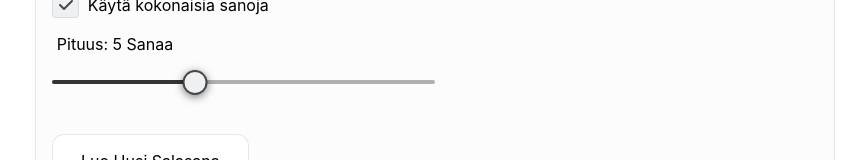
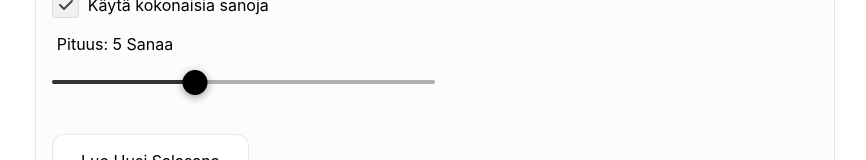
Before and after one commit to ogdakke/salasanakone, a React (Vite) app: page / in a window 1280 px wide. Shown: the part 176-336 px from the top of the page, without its empty margins (205-1071 px from the left). Built offline with nearby package versions, Linux system fonts and the light colour scheme.

Commit message:
korjattu thumb jutut

```diff
--- a/src/styles/Home.css
+++ b/src/styles/Home.css
@@ -297,18 +297,20 @@
 }
 
 .sliderThumb {
+  cursor: pointer;
   display: block;
   width: 25px;
   height: 25px;
-  background-color: rgba(var(--callout-rgb));
-  box-shadow: 0 2px 8px rgba(var(--foreground-rgb), 0.5);
+  background-color: rgba(var(--foreground-rgb));
+  box-shadow: 0 2px 8px rgba(var(--foreground-rgb), 0.4);
   border-radius: 9999px;
-  border: 2px solid rgba(var(--foreground-rgb), 0.7);
+  transition: border 200ms ease-in;
 }
 
 .sliderThumb:focus {
   outline: none;
-  box-shadow: 0 0 0 4px rgba(var(--foreground-rgb));
+  border: 3px solid rgba(var(--callout-rgb));
+  /* box-shadow: 0 0 0 4px rgba(var(--callout-rgb)); */
 }
 
 
@@ -382,7 +384,10 @@
   }
 
   .sliderThumb:hover {
-    background-color: rgb(var(--foreground-rgb));
+    /* height: 27px;
+    width: 27px; */
+    border: 2px solid rgba(var(--callout-rgb));
+    transition: border 150ms ease-out;
   }
 
   .imageWrapper:hover .svgImage {
```
